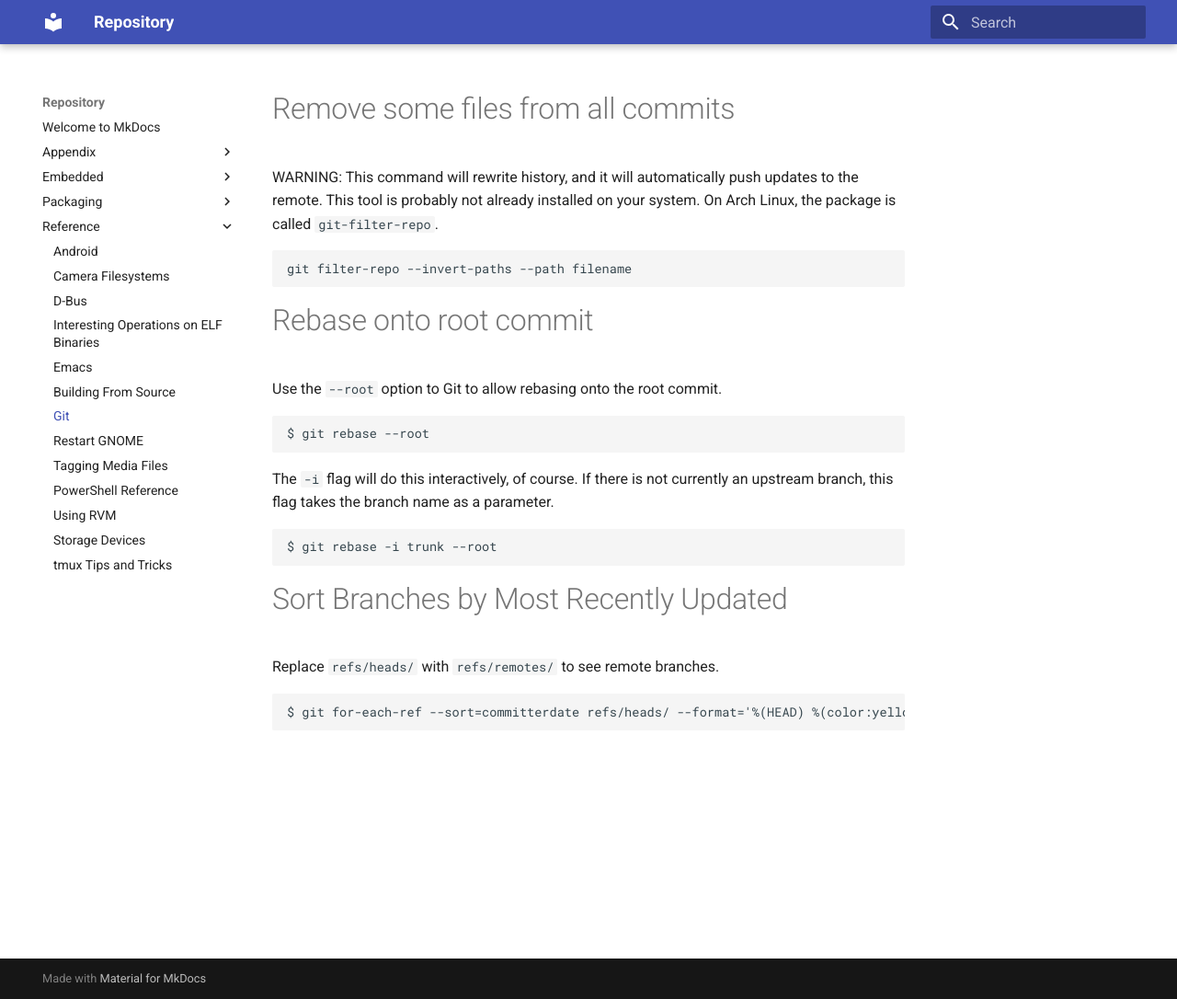
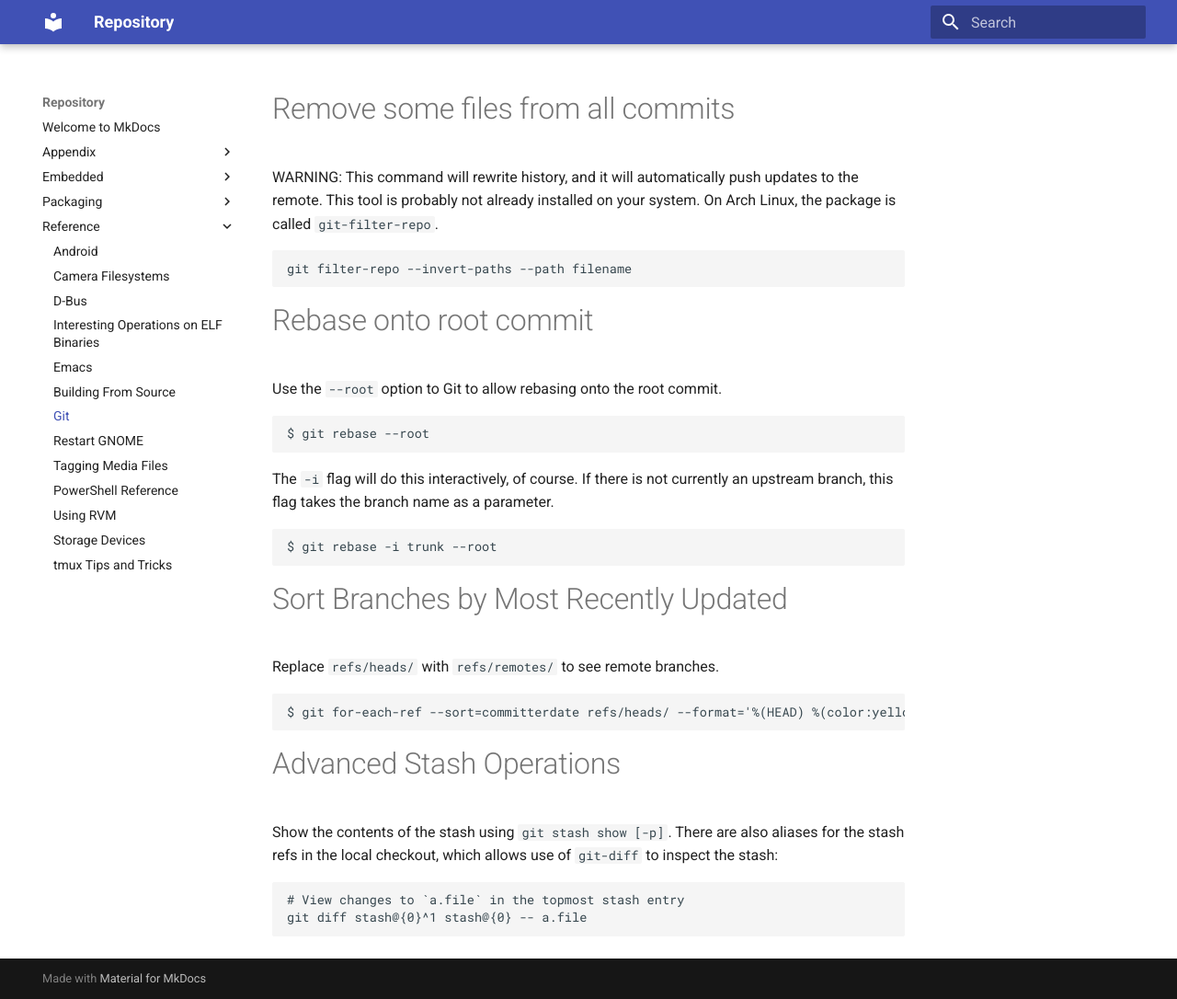
Before and after one commit to AmateurECE/twardyece-repository, an MkDocs documentation site: the page built from docs/Reference/Git.md, in a window 1280 px wide and 1086 px high. Shown: the whole window at 92% size. Built offline with MkDocs 1.6.1 and Material for MkDocs 9.7.7, drawn with Linux system fonts in a browser that asks for light colours.

Commit message:
Add advanced stash operations to Reference/Git.

````diff
--- a/docs/Reference/Git.md
+++ b/docs/Reference/Git.md
@@ -34,3 +34,14 @@ Replace `refs/heads/` with `refs/remotes/` to see remote branches.
 ```bash-session
 $ git for-each-ref --sort=committerdate refs/heads/ --format='%(HEAD) %(color:yellow)%(refname:short)%(color:reset) - %(color:red)%(objectname:short)%(color:reset) - %(contents:subject) - %(authorname) (%(color:green)%(committerdate:relative)%(color:reset))'
 ```
+
+# Advanced Stash Operations
+
+Show the contents of the stash using `git stash show [-p]`. There are also aliases
+for the stash refs in the local checkout, which allows use of `git-diff` to inspect
+the stash:
+
+```
+# View changes to `a.file` in the topmost stash entry
+git diff stash@{0}^1 stash@{0} -- a.file
+```
````
